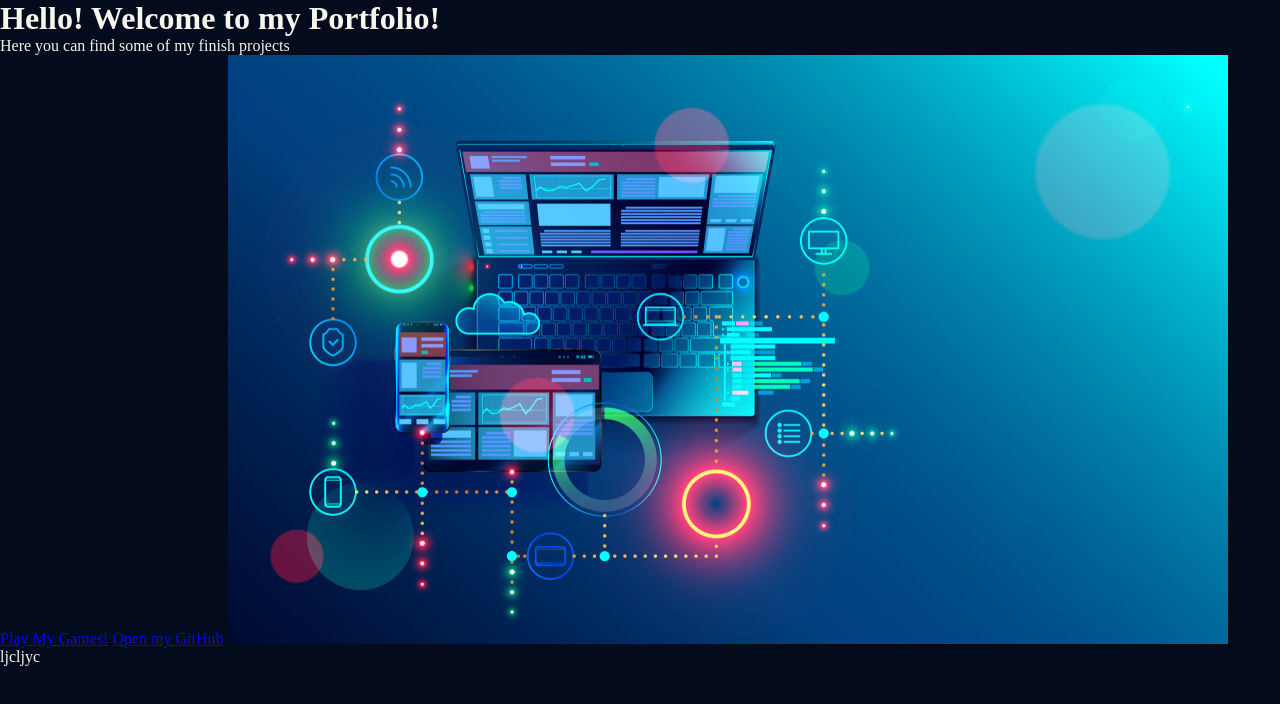
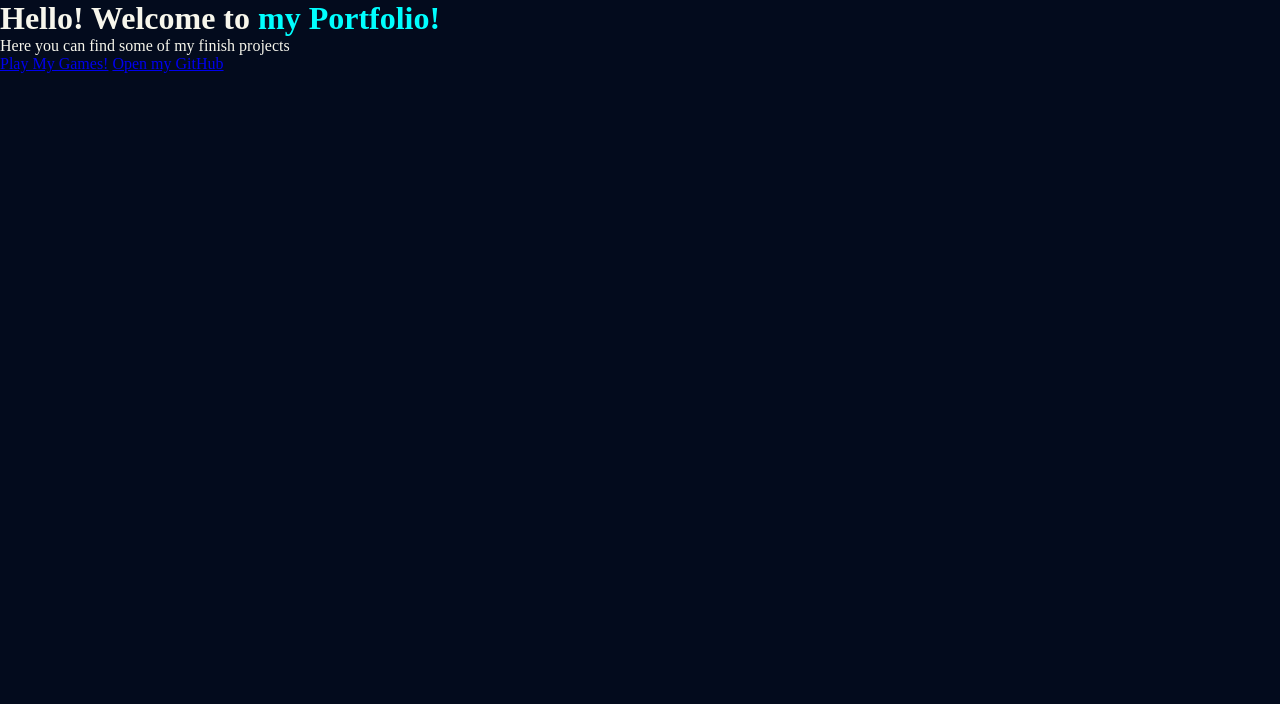
Before and after one commit to Julio-MP/Portifolio, a plain HTML site: page index.html in a window 1280 px wide. Drawn offline with Linux system fonts and the light colour scheme.

Commit message:
CommitFinalDoDia

```diff
--- a/index.html
+++ b/index.html
@@ -17,9 +17,9 @@
         </p>
         <a href="https://julio-games.itch.io/">Play My Games!</a>
         <a href="https://github.com/Julio-MP">Open my GitHub</a>
-        <img src="image.png" alt="Computer Science">
-        <p>ljcljyc</p>
+        <!--<img src="image.png" alt="Computer Science">-->
     </main>
+
 
     <footer>
 
--- a/style.css
+++ b/style.css
@@ -5,6 +5,14 @@
 }
 
 body {
+    box-sizing: border-box;
+    height: 100vh;
     background-color: #030b1d	;
     color:rgb(247, 246, 236);
+
 }
+
+
+.Strong1{
+    color: aqua;
+}
```
